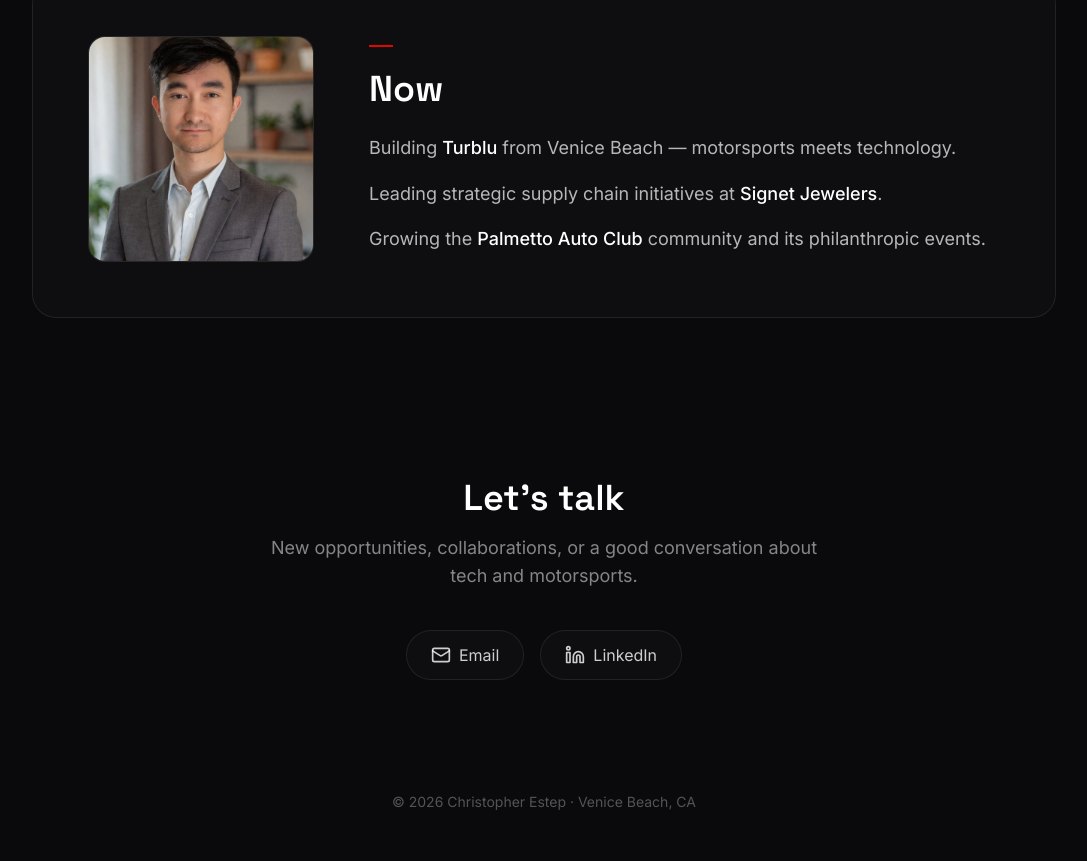
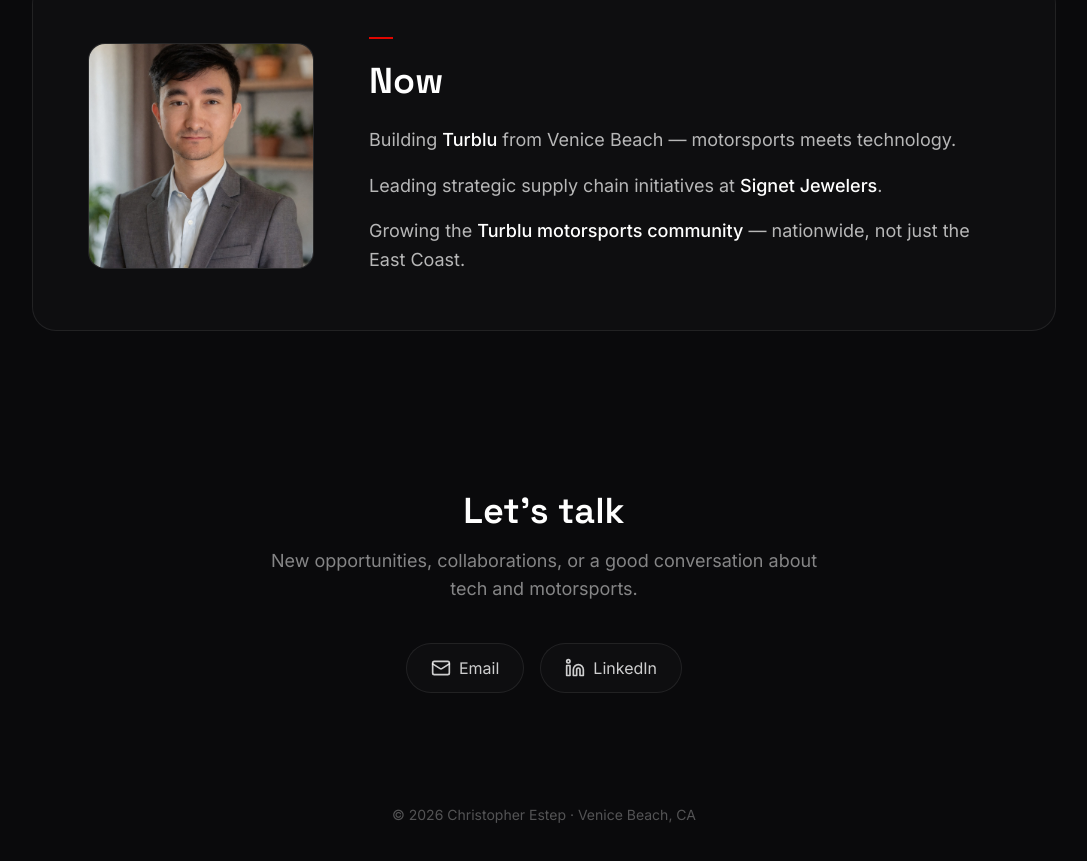
Before and after one commit to DEV-Christopher/estepchristopher.com, a Next.js app: page / in a window 1280 px wide. Shown: the part 2789-3650 px from the top of the page, without its empty margins (96-1183 px from the left). Built offline with nearby package versions, Linux system fonts and the light colour scheme.

Commit message:
fix: sharpen headshot (quality 90), update Now section to Turblu community

```diff
--- a/src/app/page.tsx
+++ b/src/app/page.tsx
@@ -144,6 +144,7 @@ export default function Home() {
                     src="/images/headshot.jpg"
                     alt="Christopher Estep"
                     fill
+                    quality={90}
                     className="object-cover"
                     sizes="(max-width: 768px) 176px, 224px"
                   />
@@ -162,8 +163,8 @@ export default function Home() {
                     <span className="text-white font-medium">Signet Jewelers</span>.
                   </li>
                   <li>
-                    Growing the <span className="text-white font-medium">Palmetto Auto Club</span> community
-                    and its philanthropic events.
+                    Growing the <span className="text-white font-medium">Turblu motorsports community</span> —
+                    nationwide, not just the East Coast.
                   </li>
                 </ul>
               </div>
```
Also changed, not shown: public/llms.txt.
